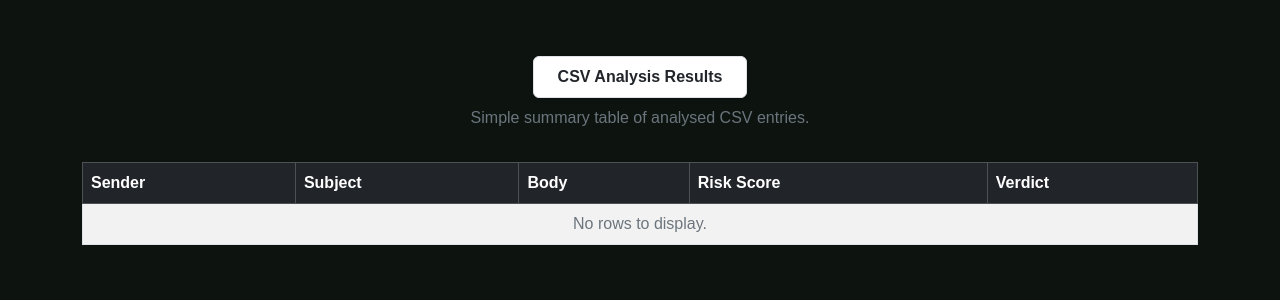
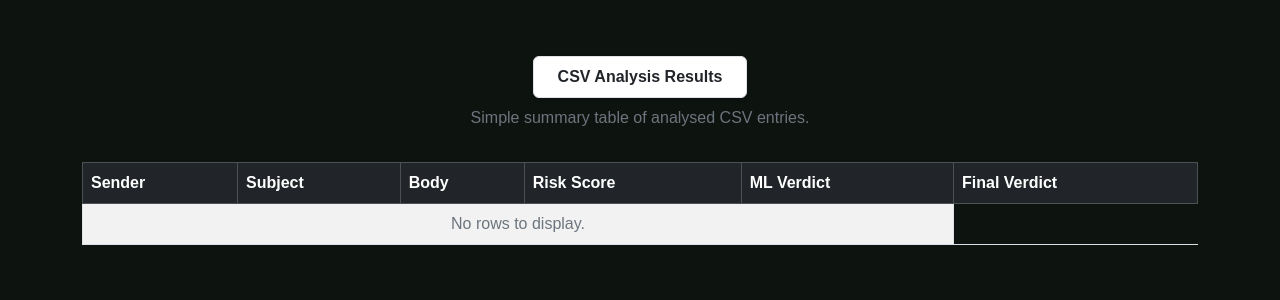
Before and after one commit to Rithvikk1590/Inbox-Gaurdian, a Flask app: template Website/templates/csv_analysis.html in a window 1280 px wide. Shown: the part 66-366 px from the top of the page. Run offline with Flask 3, Linux system fonts and the light colour scheme; the template is opened without the code that fills it, so the values that code supplies are empty; parts of the project's set-up code (start-up, migrations or seed data) failed here and were passed over.

Commit message:
Integrated ML modelinto manual CSV upload

```diff
--- a/Website/app.py
+++ b/Website/app.py
@@ -216,12 +216,21 @@ def upload_csv():
                 else:
                     verdict = "Likely Legitimate"
 
+            # ML Prediction
+            email_body = email_data.get("body", "")
+            if email_body:
+                body_tfidf = vectorizer.transform([email_body])
+                mlmodel_verdict = ml_model.predict(body_tfidf)[0]
+            else:
+                ml_verdict = "N/A"
+
             table_rows.append({
                 "sender": email_data.get("sender", ""),
                 "subject": email_data.get("subject", ""),
                 "body": email_data.get("body", ""),
                 "risk_score": total_points,
                 "verdict": verdict,
+                "ml_verdict": mlmodel_verdict
             })
 
         return render_template("csv_analysis.html", rows=table_rows)
--- a/Website/templates/csv_analysis.html
+++ b/Website/templates/csv_analysis.html
@@ -37,7 +37,8 @@
             <th>Subject</th>
             <th>Body</th>
             <th>Risk Score</th>
-            <th>Verdict</th>
+            <th>ML Verdict</th>
+            <th>Final Verdict</th>
           </tr>
         </thead>
         <tbody>
@@ -57,6 +58,15 @@
             </td>
             <td>
               <span class="badge
+                {% if r.ml_verdict in ['Phishing', 'Phishing Email'] %} bg-danger
+                {% elif r.ml_verdict == 'Suspicious' %} bg-warning text-dark
+                {% else %} bg-success
+                {% endif %}">
+                {{ r.ml_verdict }}
+              </span>
+            </td>
+            <td>
+              <span class="badge
                 {% if r.verdict in ['Phishing', 'Likely Phishing', 'Likely phishing'] %} bg-danger
                 {% elif r.verdict == 'Suspicious' %} bg-warning text-dark
                 {% else %} bg-success
@@ -64,6 +74,7 @@
                 {{ r.verdict }}
               </span>
             </td>
+
           </tr>
           {% endfor %}
           {% if not rows %}
```
